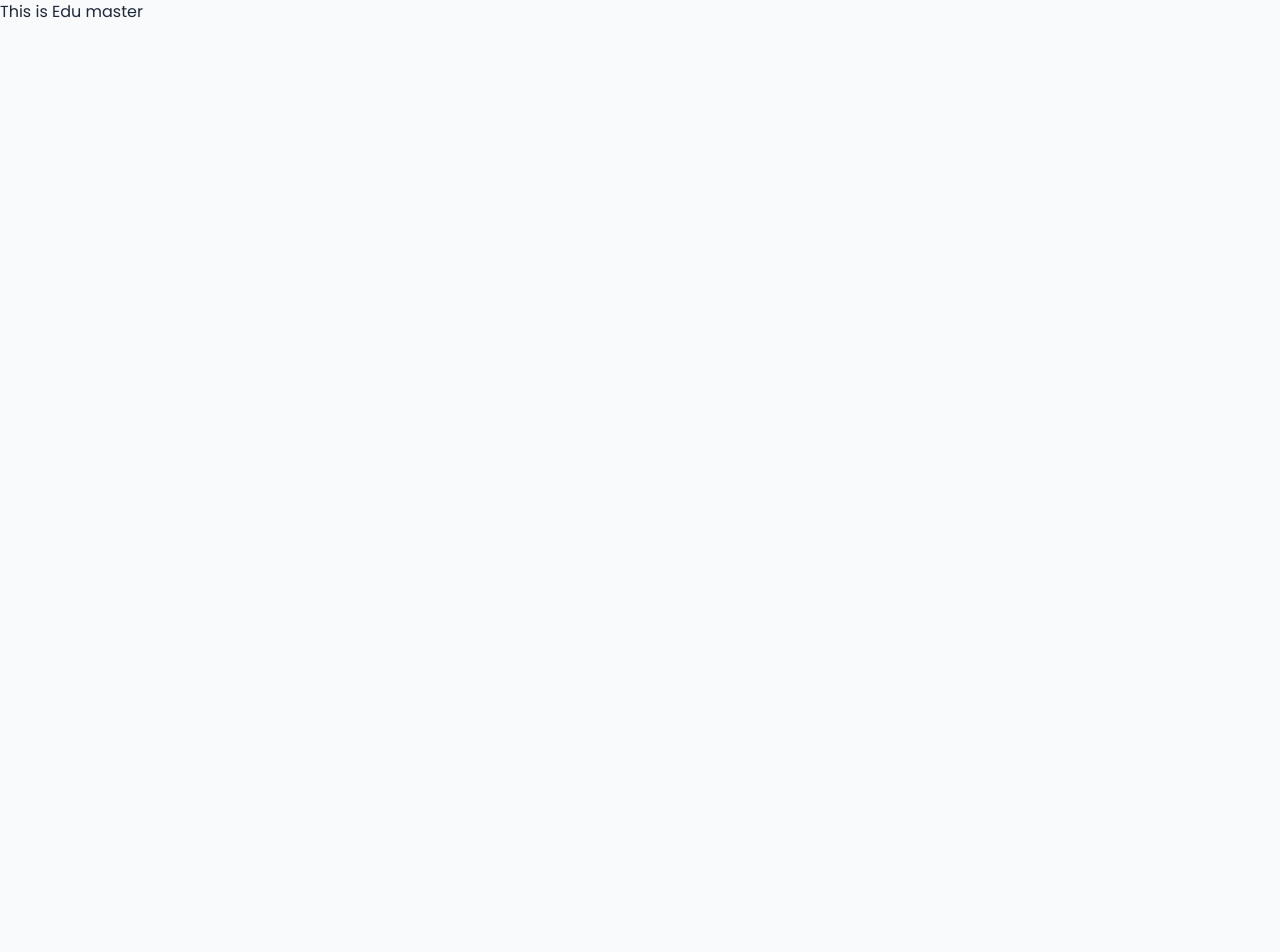
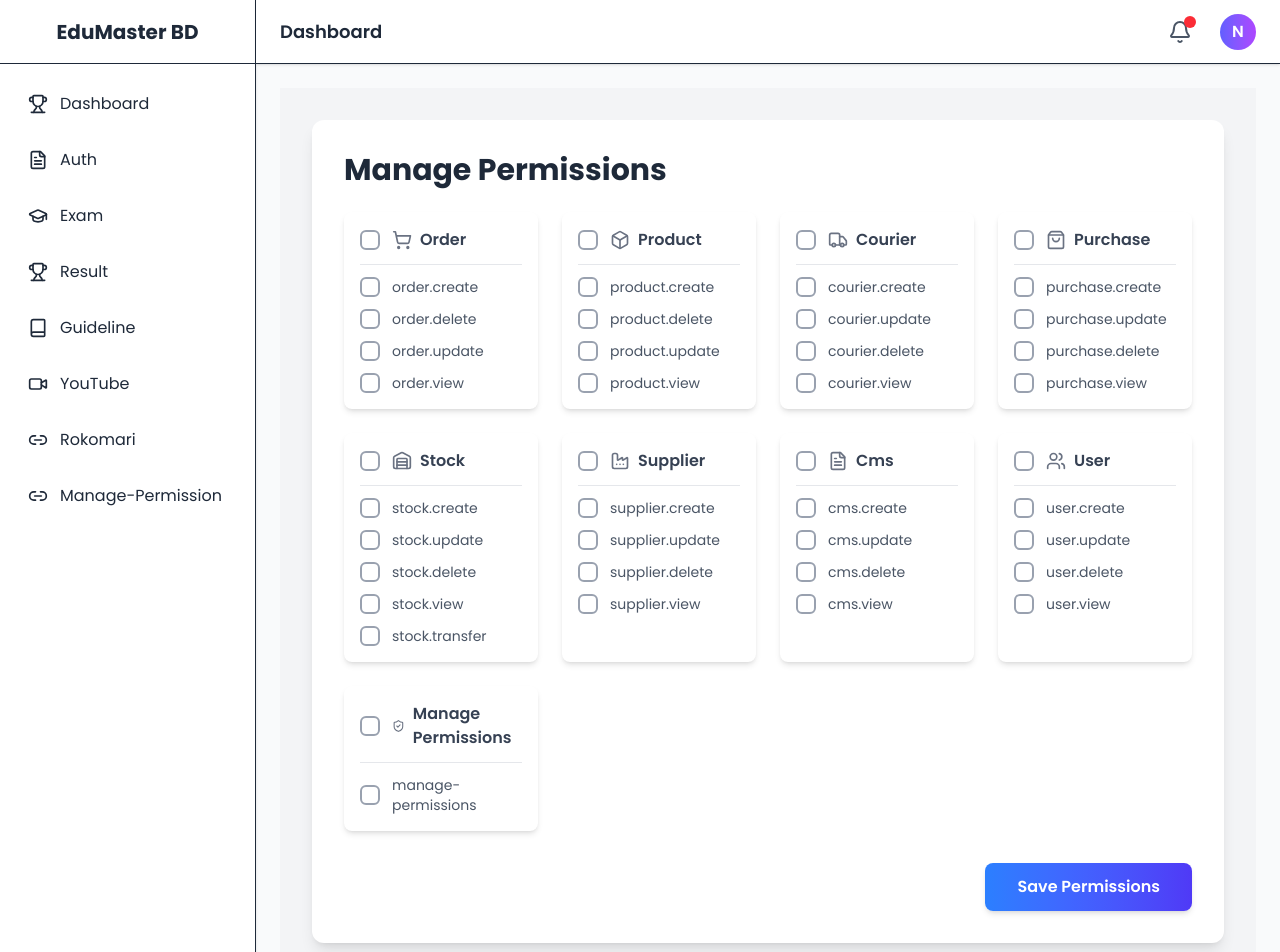
Before and after one commit to engrsakib/bcs-test-app-frontend, a Next.js app: page / in a window 1280 px wide. Shown: the top 952 px of the page. Before the commit the page ends 800 px from the top, so only its background shows below. Built offline with nearby package versions, Linux system fonts and the light colour scheme.

Commit message:
added-permission-feather

```diff
--- a/src/app/dashboard/permission/page.tsx
+++ b/src/app/dashboard/permission/page.tsx
@@ -4,7 +4,7 @@ import ManagePermission from "@/components/modules/permission/Permission";
 export default function PermissonPages() {
   return (
     <div>
-      <h1>This is Manage Permission </h1>
+
       <ManagePermission></ManagePermission>
     </div>
   )
--- a/src/app/page.tsx
+++ b/src/app/page.tsx
@@ -1,9 +1,17 @@
+import DashboardLayout from "./dashboard/layout";
+import DashboardPage from "./dashboard/page";
+import PermissonPages from "./dashboard/permission/page";
 
 export default function Home() {
   return (
     <div>
-      <h1>This is Edu master</h1>
 
+      <DashboardLayout>
+             {/* <DashboardPage>
+
+      </DashboardPage> */}
+      <PermissonPages></PermissonPages>
+      </DashboardLayout>
     </div>
   )
 }
--- a/src/components/modules/permission/Permission.tsx
+++ b/src/components/modules/permission/Permission.tsx
@@ -1,7 +1,227 @@
+// "use client";
+// import Swal from 'sweetalert2'
+// import React, { useState, useEffect } from 'react';
+// import { Check, Minus } from 'lucide-react';
+
+
+// const permissionsConfig = {
+//   Order: ['order.create', 'order.delete', 'order.update', 'order.view'],
+//   Product: ['product.create', 'product.delete', 'product.update', 'product.view'],
+//   Courier: ['courier.create', 'courier.update', 'courier.delete', 'courier.view'],
+//   Purchase: ['purchase.create', 'purchase.update', 'purchase.delete', 'purchase.view'],
+//   Stock: ['stock.create', 'stock.update', 'stock.delete', 'stock.view', 'stock.transfer'],
+//   Supplier: ['supplier.create', 'supplier.update', 'supplier.delete', 'supplier.view'],
+//   Cms: ['cms.create', 'cms.update', 'cms.delete', 'cms.view'],
+//   User: ['user.create', 'user.update', 'user.delete', 'user.view'],
+//   'Manage Permissions': ['manage-permissions'],
+// };
+
+// // --- Custom Checkbox Component ---
+// const CustomCheckbox = ({ checked, onChange, isIndeterminate = false, id }: { checked: boolean; onChange: () => void; isIndeterminate?: boolean; id: string }) => {
+//   const checkboxRef = React.useRef<HTMLInputElement>(null);
+
+//   useEffect(() => {
+//     if (checkboxRef.current) {
+//       checkboxRef.current.indeterminate = isIndeterminate;
+//     }
+//   }, [isIndeterminate]);
+
+//   return (
+//     <div className="relative flex items-center">
+//       <input
+//         type="checkbox"
+//         ref={checkboxRef}
+//         id={id}
+//         checked={checked && !isIndeterminate}
+//         onChange={onChange}
+//         className="appearance-none h-5 w-5 border-2 border-gray-400 rounded-md checked:bg-blue-600 checked:border-transparent focus:outline-none cursor-pointer"
+//       />
+//       {checked && !isIndeterminate && (
+//          <Check className="absolute left-0.5 top-0.5 h-4 w-4 text-white pointer-events-none" />
+//       )}
+//       {isIndeterminate && (
+//          <Minus className="absolute left-0.5 top-0.5 h-4 w-4 text-blue-600 pointer-events-none" />
+//       )}
+//     </div>
+//   );
+// };
+
+
+// // --- Main Component ---
+// const ManagePermission = () => {
+//   const [selectedPermissions, setSelectedPermissions] = useState<string[]>([]);
+
+
+//   const handlePermissionChange = (permission:any) => {
+//     setSelectedPermissions((prev) =>
+//       prev.includes(permission)
+//         ? prev.filter((p) => p !== permission)
+//         : [...prev, permission]
+//     );
+//   };
+
+//   const handleGroupToggle = (groupPermissions:any) => {
+//     const allSelected = groupPermissions.every((p:any) => selectedPermissions.includes(p));
+
+//     if (allSelected) {
+
+//       setSelectedPermissions((prev) =>
+//         prev.filter((p) => !groupPermissions.includes(p))
+//       );
+//     } else {
+
+//       setSelectedPermissions((prev) => [
+//         ...new Set([...prev, ...groupPermissions]),
+//       ]);
+//     }
+//   };
+
+
+// //   const handleSave = () => {
+// //     console.log('Selected Permissions:', selectedPermissions);
+// //     // alert("Permission Selected done please check console");
+
+// //     Swal.fire({
+// //   title: "Are you sure?",
+// //   text: "You won't be able to revert this!",
+// //   icon: "warning",
+// //   showCancelButton: true,
+// //   confirmButtonColor: "#3085d6",
+// //   cancelButtonColor: "#d33",
+// //   confirmButtonText: "Yes, delete it!"
+// // }).then((result) => {
+// //   if (result.isConfirmed) {
+// //     Swal.fire({
+// //       title: "Deleted!",
+// //       text: "Your file has been deleted.",
+// //       icon: "success"
+// //     });
+// //   }
+// // });
+
+
+
+
+// //   };
+
+//     // সেভ বাটনে ক্লিক করলে কনসোলে আউটপুট দেখাবে
+//   const handleSave = () => {
+//     // প্রথমে পারমিশনগুলো কনসোলে লগ করি
+//     console.log('Selected Permissions:', selectedPermissions);
+
+//     Swal.fire({
+//       title: "Save Changes?",
+//       text: "Are you sure you want to save these new permissions?",
+//       icon: "question", // "warning" এর বদলে "question" বা "info" ব্যবহার করতে পারেন
+//       showCancelButton: true,
+//       confirmButtonColor: "#3085d6",
+//       cancelButtonColor: "#d33",
+//       confirmButtonText: "Yes, save it!"
+//     }).then((result) => {
+//       if (result.isConfirmed) {
+
+
+//         Swal.fire({
+//           title: "Saved!",
+//           text: "The permissions have been updated.",
+//           icon: "success",
+//           timer: 2000,
+//           showConfirmButton: false
+//         });
+//       }
+//     });
+//   };
+
+
+//   return (
+//     <div className="bg-gray-100 min-h-screen p-4 sm:p-6 lg:p-8">
+//       <div className="max-w-7xl mx-auto bg-white rounded-xl shadow-lg p-6 sm:p-8">
+//         <h1 className="text-2xl sm:text-3xl font-bold text-gray-800 mb-6">Manage Permissions</h1>
+
+//         {/* Permissions Grid */}
+//         <div className="grid grid-cols-1 sm:grid-cols-2 md:grid-cols-3 lg:grid-cols-4 gap-6">
+//           {Object.entries(permissionsConfig).map(([groupTitle, permissions]) => {
+//             const allGroupPermissionsSelected = permissions.every(p => selectedPermissions.includes(p));
+//             const someGroupPermissionsSelected = permissions.some(p => selectedPermissions.includes(p));
+//             const isIndeterminate = someGroupPermissionsSelected && !allGroupPermissionsSelected;
+
+//             return (
+//               <div key={groupTitle} className="bg-gray-50 border border-gray-200 rounded-lg p-4">
+//                 {/* Group Header with Toggle */}
+//                 <div className="flex items-center pb-3 border-b border-gray-200 mb-3">
+//                     <CustomCheckbox
+//                         id={`group-${groupTitle}`}
+//                         checked={allGroupPermissionsSelected}
+//                         isIndeterminate={isIndeterminate}
+//                         onChange={() => handleGroupToggle(permissions)}
+//                     />
+//                   <label htmlFor={`group-${groupTitle}`} className="ml-3 font-semibold text-gray-700 cursor-pointer">{groupTitle}</label>
+//                 </div>
+
+//                 <div className="space-y-3">
+//                   {permissions.map((permission) => (
+//                     <div key={permission} className="flex items-center">
+//                        <CustomCheckbox
+//                             id={permission}
+//                             checked={selectedPermissions.includes(permission)}
+//                             onChange={() => handlePermissionChange(permission)}
+//                         />
+//                       <label htmlFor={permission} className="ml-3 text-sm text-gray-600 cursor-pointer">{permission}</label>
+//                     </div>
+//                   ))}
+//                 </div>
+//               </div>
+//             );
+//           })}
+//         </div>
+
+
+//         <div className="mt-8 flex justify-end">
+//           <button
+//             onClick={handleSave}
+//             className="px-8 py-3 bg-indigo-600 text-white font-semibold rounded-lg shadow-md hover:bg-indigo-700 focus:outline-none focus:ring-2 focus:ring-indigo-500 focus:ring-opacity-75 transition duration-300"
+//           >
+//             Save
+//           </button>
+//         </div>
+//       </div>
+//     </div>
+//   );
+// };
+
+// export default ManagePermission;
+
+
+
+
+
+
+
+
+
+
+
+
+
+
+
+
+
+
+
+
+
 "use client";
 import Swal from 'sweetalert2'
 import React, { useState, useEffect } from 'react';
-import { Check, Minus } from 'lucide-react';
+// Framer Motion import করুন
+import { motion } from 'framer-motion';
+
+// প্রয়োজনীয় আইকনগুলো lucide-react থেকে import করুন
+import {
+  Check, Minus, ShoppingCart, Box, Truck, ShoppingBag,
+  Warehouse, Factory, FileText, Users, ShieldCheck
+} from 'lucide-react';
 
 
 const permissionsConfig = {
@@ -16,7 +236,20 @@ const permissionsConfig = {
   'Manage Permissions': ['manage-permissions'],
 };
 
-// --- Custom Checkbox Component ---
+// --- প্রতিটি গ্রুপের জন্য আইকন ম্যাপিং ---
+const groupIcons: { [key: string]: React.ElementType } = {
+  Order: ShoppingCart,
+  Product: Box,
+  Courier: Truck,
+  Purchase: ShoppingBag,
+  Stock: Warehouse,
+  Supplier: Factory,
+  Cms: FileText,
+  User: Users,
+  'Manage Permissions': ShieldCheck,
+};
+
+// --- Custom Checkbox Component (কোনো পরিবর্তন নেই) ---
 const CustomCheckbox = ({ checked, onChange, isIndeterminate = false, id }: { checked: boolean; onChange: () => void; isIndeterminate?: boolean; id: string }) => {
   const checkboxRef = React.useRef<HTMLInputElement>(null);
 
@@ -51,7 +284,6 @@ const CustomCheckbox = ({ checked, onChange, isIndeterminate = false, id }: { ch
 const ManagePermission = () => {
   const [selectedPermissions, setSelectedPermissions] = useState<string[]>([]);
 
-
   const handlePermissionChange = (permission:any) => {
     setSelectedPermissions((prev) =>
       prev.includes(permission)
@@ -64,63 +296,29 @@ const ManagePermission = () => {
     const allSelected = groupPermissions.every((p:any) => selectedPermissions.includes(p));
 
     if (allSelected) {
-
       setSelectedPermissions((prev) =>
         prev.filter((p) => !groupPermissions.includes(p))
       );
     } else {
-
       setSelectedPermissions((prev) => [
         ...new Set([...prev, ...groupPermissions]),
       ]);
     }
   };
 
-
-//   const handleSave = () => {
-//     console.log('Selected Permissions:', selectedPermissions);
-//     // alert("Permission Selected done please check console");
-
-//     Swal.fire({
-//   title: "Are you sure?",
-//   text: "You won't be able to revert this!",
-//   icon: "warning",
-//   showCancelButton: true,
-//   confirmButtonColor: "#3085d6",
-//   cancelButtonColor: "#d33",
-//   confirmButtonText: "Yes, delete it!"
-// }).then((result) => {
-//   if (result.isConfirmed) {
-//     Swal.fire({
-//       title: "Deleted!",
-//       text: "Your file has been deleted.",
-//       icon: "success"
-//     });
-//   }
-// });
-
-
-
-
-//   };
-
-    // সেভ বাটনে ক্লিক করলে কনসোলে আউটপুট দেখাবে
   const handleSave = () => {
-    // প্রথমে পারমিশনগুলো কনসোলে লগ করি
     console.log('Selected Permissions:', selectedPermissions);
 
     Swal.fire({
       title: "Save Changes?",
       text: "Are you sure you want to save these new permissions?",
-      icon: "question", // "warning" এর বদলে "question" বা "info" ব্যবহার করতে পারেন
+      icon: "question",
       showCancelButton: true,
       confirmButtonColor: "#3085d6",
       cancelButtonColor: "#d33",
       confirmButtonText: "Yes, save it!"
     }).then((result) => {
       if (result.isConfirmed) {
-
-
         Swal.fire({
           title: "Saved!",
           text: "The permissions have been updated.",
@@ -132,6 +330,29 @@ const ManagePermission = () => {
     });
   };
 
+  // --- অ্যানিমেশনের জন্য ভ্যারিয়েন্ট ---
+  const containerVariants = {
+    hidden: { opacity: 0 },
+    visible: {
+      opacity: 1,
+      transition: {
+        staggerChildren: 0.05, // প্রতিটি আইটেম একের পর এক আসবে
+      },
+    },
+  };
+
+  const itemVariants = {
+    hidden: { y: 20, opacity: 0 },
+    visible: {
+      y: 0,
+      opacity: 1,
+      transition: {
+        type: "spring" as const,
+        stiffness: 100,
+      },
+    },
+  };
+
 
   return (
     <div className="bg-gray-100 min-h-screen p-4 sm:p-6 lg:p-8">
@@ -139,14 +360,24 @@ const ManagePermission = () => {
         <h1 className="text-2xl sm:text-3xl font-bold text-gray-800 mb-6">Manage Permissions</h1>
 
         {/* Permissions Grid */}
-        <div className="grid grid-cols-1 sm:grid-cols-2 md:grid-cols-3 lg:grid-cols-4 gap-6">
+        <motion.div
+          className="grid grid-cols-1 sm:grid-cols-2 md:grid-cols-3 lg:grid-cols-4 gap-6"
+          variants={containerVariants}
+          initial="hidden"
+          animate="visible"
+        >
           {Object.entries(permissionsConfig).map(([groupTitle, permissions]) => {
             const allGroupPermissionsSelected = permissions.every(p => selectedPermissions.includes(p));
             const someGroupPermissionsSelected = permissions.some(p => selectedPermissions.includes(p));
             const isIndeterminate = someGroupPermissionsSelected && !allGroupPermissionsSelected;
+            const Icon = groupIcons[groupTitle]; // ডায়নামিকভাবে আইকন লোড করা
 
             return (
-              <div key={groupTitle} className="bg-gray-50 border border-gray-200 rounded-lg p-4">
+              <motion.div
+                key={groupTitle}
+                className="bg-white rounded-lg p-4 shadow-md hover:shadow-lg transition-shadow duration-300"
+                variants={itemVariants}
+              >
                 {/* Group Header with Toggle */}
                 <div className="flex items-center pb-3 border-b border-gray-200 mb-3">
                   <CustomCheckbox
@@ -155,7 +386,9 @@ const ManagePermission = () => {
                       isIndeterminate={isIndeterminate}
                       onChange={() => handleGroupToggle(permissions)}
                   />
-                  <label htmlFor={`group-${groupTitle}`} className="ml-3 font-semibold text-gray-700 cursor-pointer">{groupTitle}</label>
+                  {/* আইকন যুক্ত করা হয়েছে */}
+                  {Icon && <Icon className="h-5 w-5 text-gray-500 ml-3 mr-2" />}
+                  <label htmlFor={`group-${groupTitle}`} className="font-semibold text-gray-700 cursor-pointer">{groupTitle}</label>
                 </div>
 
                 <div className="space-y-3">
@@ -170,18 +403,18 @@ const ManagePermission = () => {
                     </div>
                   ))}
                 </div>
-              </div>
+              </motion.div>
             );
           })}
-        </div>
-
+        </motion.div>
 
         <div className="mt-8 flex justify-end">
+          {/* গ্র্যাডিয়েন্ট বাটন */}
           <button
             onClick={handleSave}
-            className="px-8 py-3 bg-indigo-600 text-white font-semibold rounded-lg shadow-md hover:bg-indigo-700 focus:outline-none focus:ring-2 focus:ring-indigo-500 focus:ring-opacity-75 transition duration-300"
+            className="px-8 py-3 bg-gradient-to-r from-blue-500 to-indigo-600 text-white font-semibold rounded-lg shadow-md hover:from-blue-600 hover:to-indigo-700 focus:outline-none focus:ring-2 focus:ring-indigo-500 focus:ring-opacity-75 transition-all duration-300 transform hover:scale-105"
           >
-            Save
+            Save Permissions
           </button>
         </div>
       </div>
```
Lines whose indentation alone changed are shown as unchanged.
